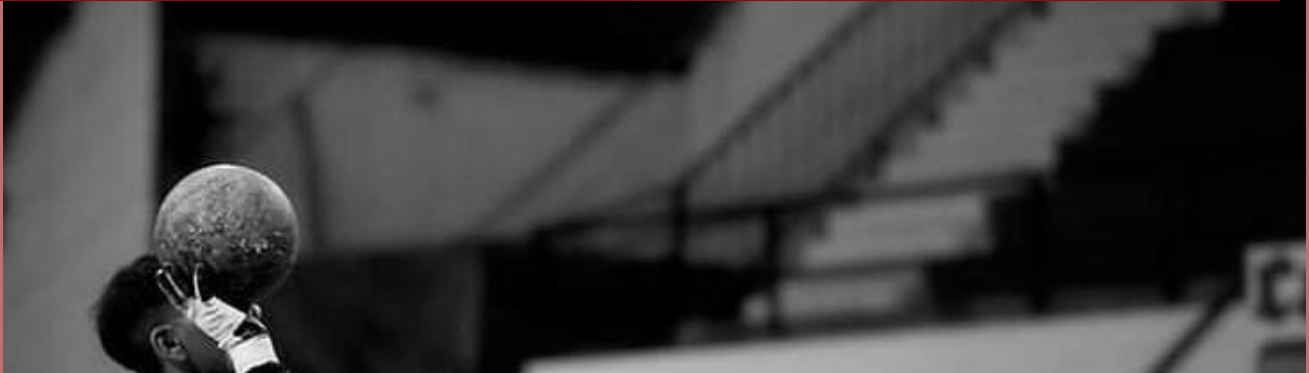
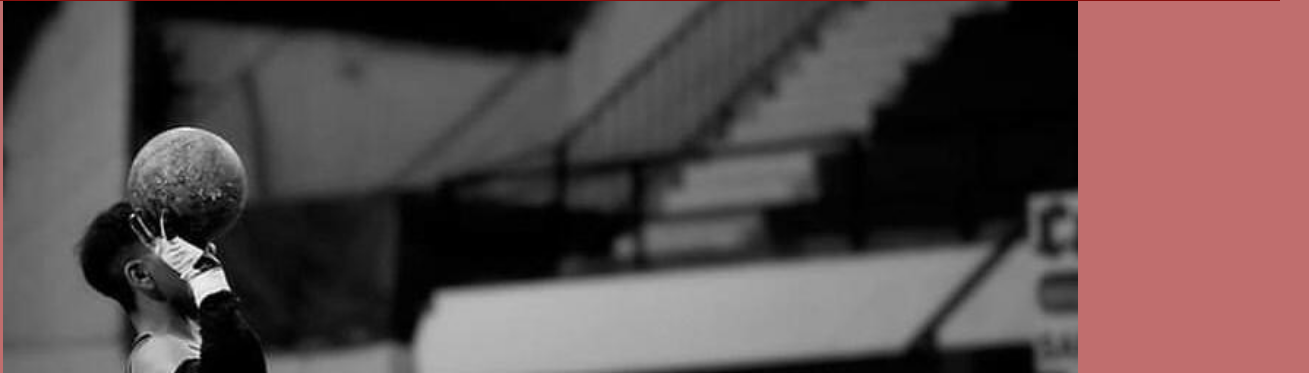
Before and after one commit to Matias22xt/EntregaProyectoFinal, a website: page index.html in a window 1280 px wide. Shown: the part 51-424 px from the top of the page, 1309 px wide, since content can reach past the window. Drawn offline with nearby package versions, Linux system fonts and the light colour scheme.

Commit message:
entrega final

```diff
--- a/scss/_main.scss
+++ b/scss/_main.scss
@@ -21,7 +21,7 @@ $fondo1:#93a7d8;
     text-align: center;
     .img8-1{
         height: 100%;
-        width: 206%;
+        width: 170%;
         margin: 3px;
 
     }
@@ -31,14 +31,11 @@ $fondo1:#93a7d8;
     text-align: center;
 
     .img9-1{
-
-
-    margin: 1px;
+        margin: 1px;
         height: 217px;
         width: 164px;
-
-    }
-}
+        }
+      }
 
 .titulo{
     grid-area: titulo;
@@ -47,8 +44,6 @@ $fondo1:#93a7d8;
         font-family: 'Dancing Script', cursive;
         font-size: 250%;
         text-align: center;
-
-
     }
 }
 
```
Also changed, not shown: css/estilo.css.
